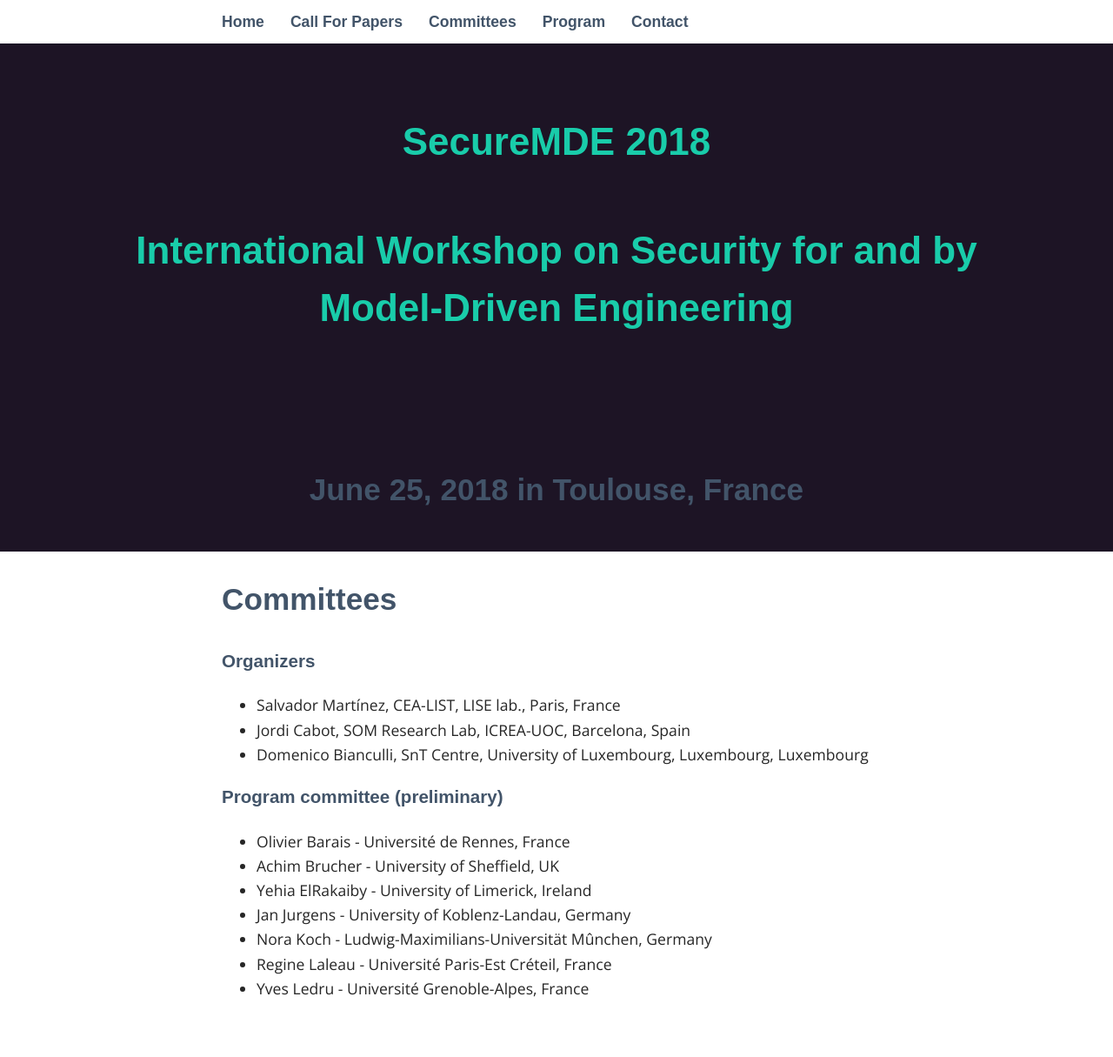
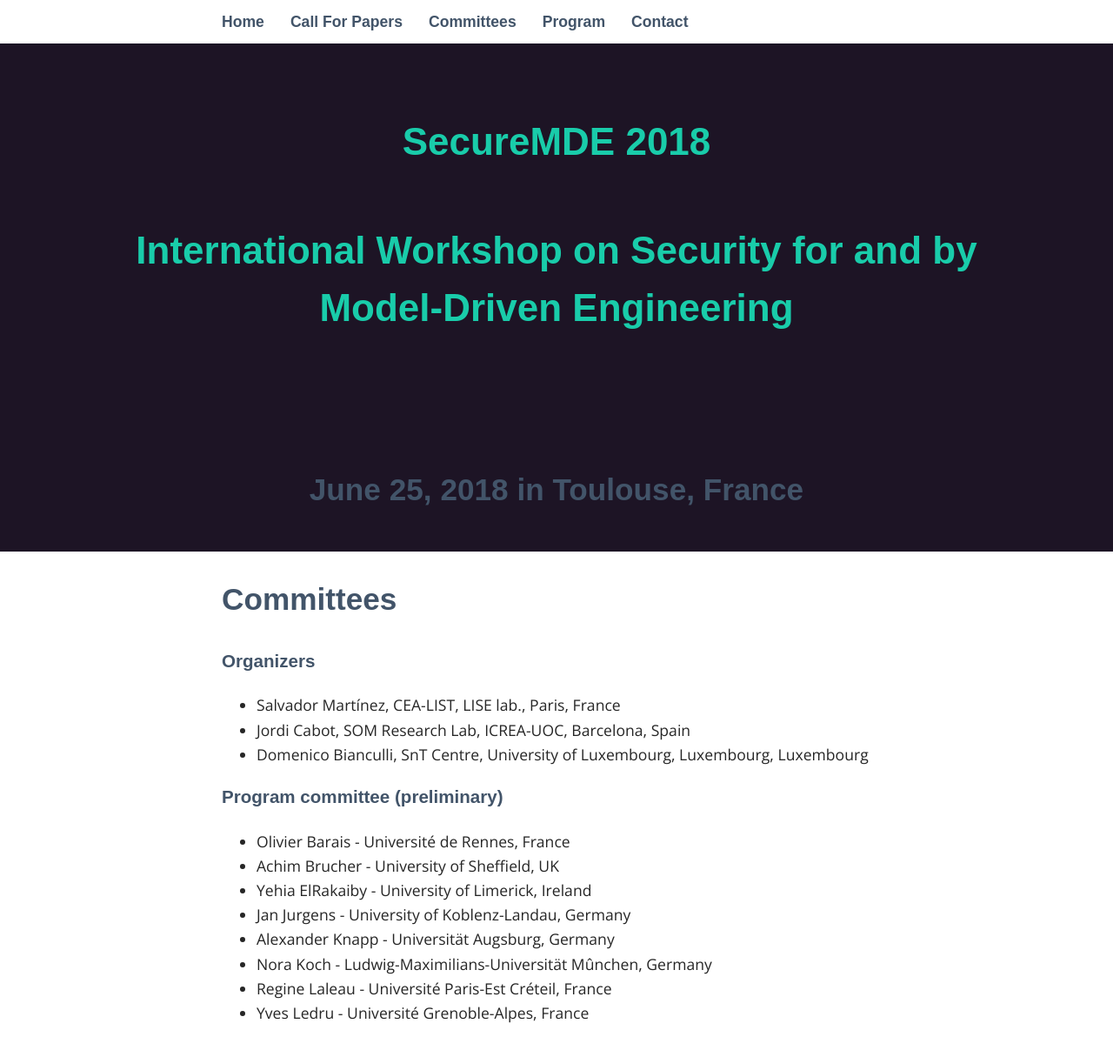
Before and after one commit to modelia/secure-mde-workshop, a Jekyll site: the page built from _pages/02_committees.md, in a window 1280 px wide and 1276 px high. Shown: the top 1215 px of the window at 87% size. Built offline with Jekyll 4.4.1, drawn with Linux system fonts in a browser that asks for light colours; some web fonts are replaced.

Commit message:
adding pc members

```diff
--- a/_pages/02_committees.md
+++ b/_pages/02_committees.md
@@ -16,6 +16,7 @@
  * Achim Brucher - University of Sheffield, UK
  * Yehia ElRakaiby - University of Limerick, Ireland
  * Jan Jurgens - University of Koblenz-Landau, Germany
+ * Alexander Knapp - Universität Augsburg, Germany
  * Nora Koch - Ludwig-Maximilians-Universität Mûnchen, Germany
  * Regine Laleau - Université Paris-Est Créteil, France
  * Yves Ledru - Université Grenoble-Alpes, France
```
